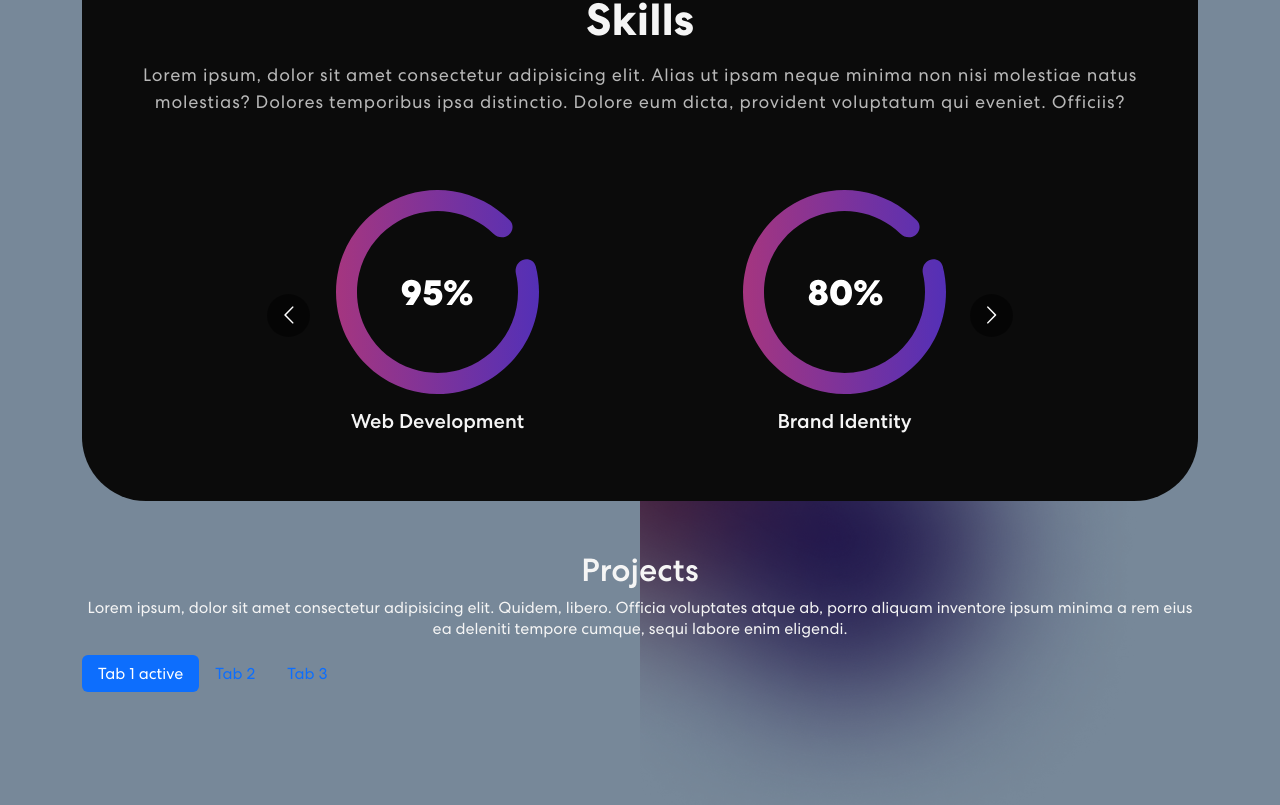
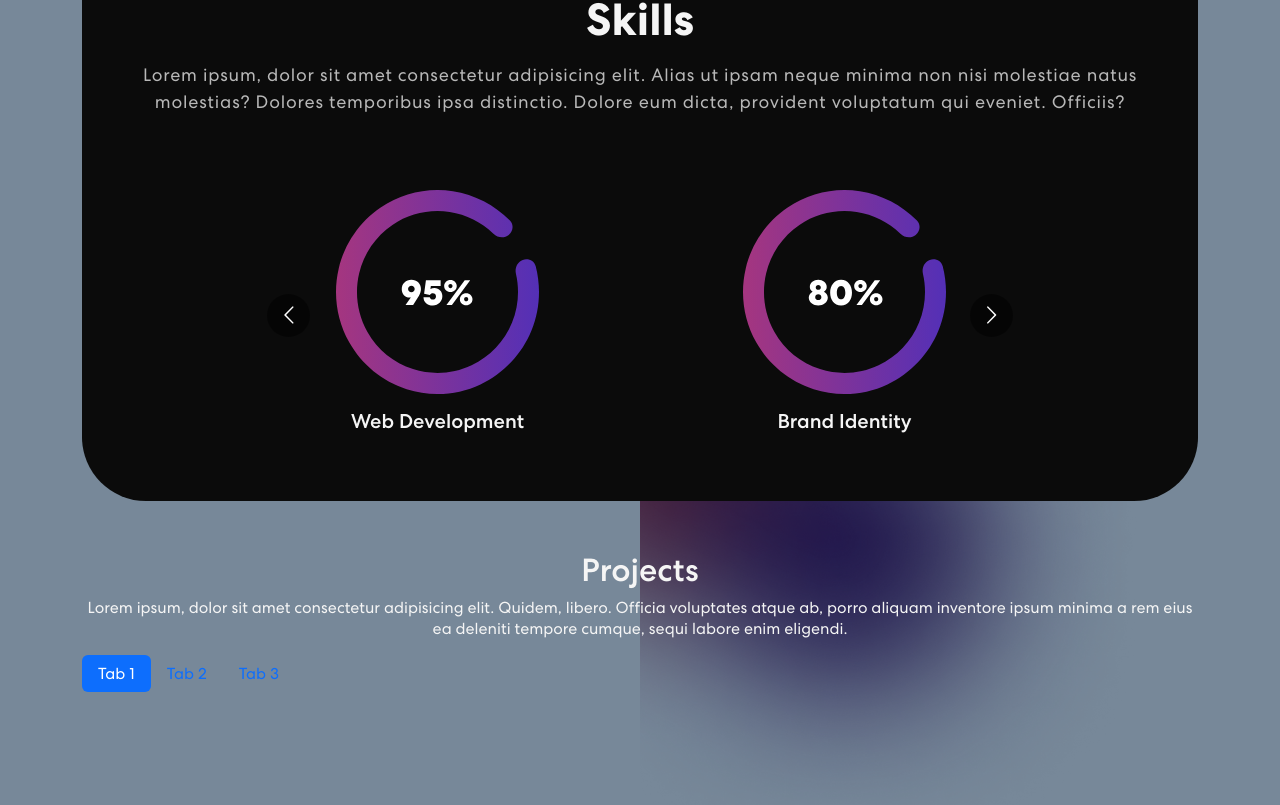
Before and after one commit to EloyVigil/personal-portfolio, a React (Create React App) app: page / in a window 1280 px wide. Shown: the part 779-1584 px from the top of the page. Built offline with nearby package versions, Linux system fonts and the light colour scheme.

Commit message:
Projects Component

```diff
--- a/src/components/Projects.jsx
+++ b/src/components/Projects.jsx
@@ -45,7 +45,7 @@ export const Projects = () => {
                         <Tab.Container id="projects-tabs" defaultActiveKey="first">
                             <Nav variant="pills" defaultActiveKey='/home'>
                                 <Nav.Item>
-                                    <Nav.Link eventKey="first">Tab 1 active</Nav.Link>
+                                    <Nav.Link eventKey="first">Tab 1</Nav.Link>
                                 </Nav.Item>
                                 <Nav.Item>
                                     <Nav.Link eventKey="second">Tab 2</Nav.Link>
```
